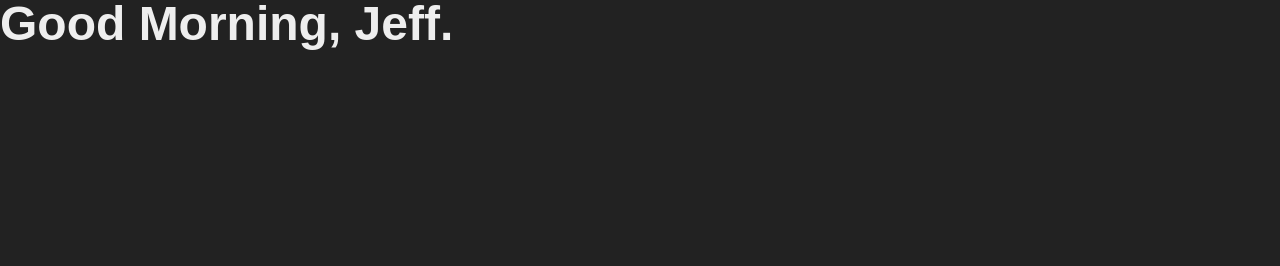
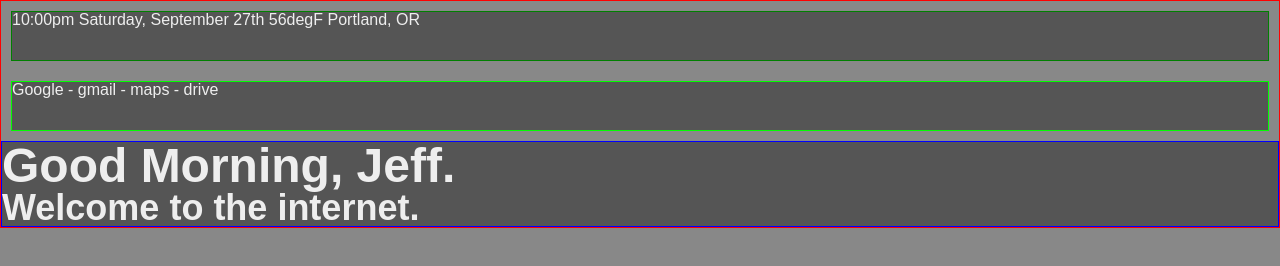
Before and after one commit to jeffsdev/Startpage, a website: page app/index.html in a window 1280 px wide. Drawn offline with Linux system fonts and the light colour scheme.

Commit message:
add inital content to header

```diff
--- a/app/index.html
+++ b/app/index.html
@@ -13,7 +13,18 @@
   </head>
   <body>
     <header>
-      <h1>Good Morning, Jeff.</h1>
+      <div class="time-weather-container">
+        <span>10:00pm Saturday, September 27th</span>
+        <span>56degF</span>
+        <span>Portland, OR</span>
+      </div>
+      <div class="greeting-container">
+        <h1>Good Morning, Jeff.</h1>
+        <h2>Welcome to the internet.</h2>
+      </div>
+      <div class="google-links-container">
+        <span>Google - gmail - maps - drive</span>
+      </div>
     </header>
   </body>
 </html>
--- a/app/scss/layout/_main.scss
+++ b/app/scss/layout/_main.scss
@@ -1,4 +1,4 @@
 body {
-  background: #222;
+  background: #888;
   color: #eee;
 }
--- a/app/scss/layout/_module.scss
+++ b/app/scss/layout/_module.scss
@@ -1 +1,2 @@
 @import 'main';
+@import 'header';
--- /dev/null
+++ b/app/scss/layout/header.scss
@@ -0,0 +1,31 @@
+header {
+  border: 1px solid red;
+  display: flex;
+  flex-wrap: wrap;
+  width: 100%;
+
+  .time-weather-container,
+  .greeting-container,
+  .google-links-container {
+    background: #555;
+  }
+  .time-weather-container {
+    flex: 1 1 100%;
+    border: 1px solid green;
+    order: 1;
+    margin: 10px;
+    height: 50px;
+  }
+  .greeting-container {
+    flex: 1 1 100%;
+    border: 1px solid blue;
+    order: 3;
+  }
+  .google-links-container {
+    flex: 1 1 100%;
+    border: 1px solid lime;
+    order: 2;
+    margin: 10px;
+    height: 50px;
+  }
+}
```
Also changed, not shown: app/css/layout/header.css (added), app/css/main.css.
